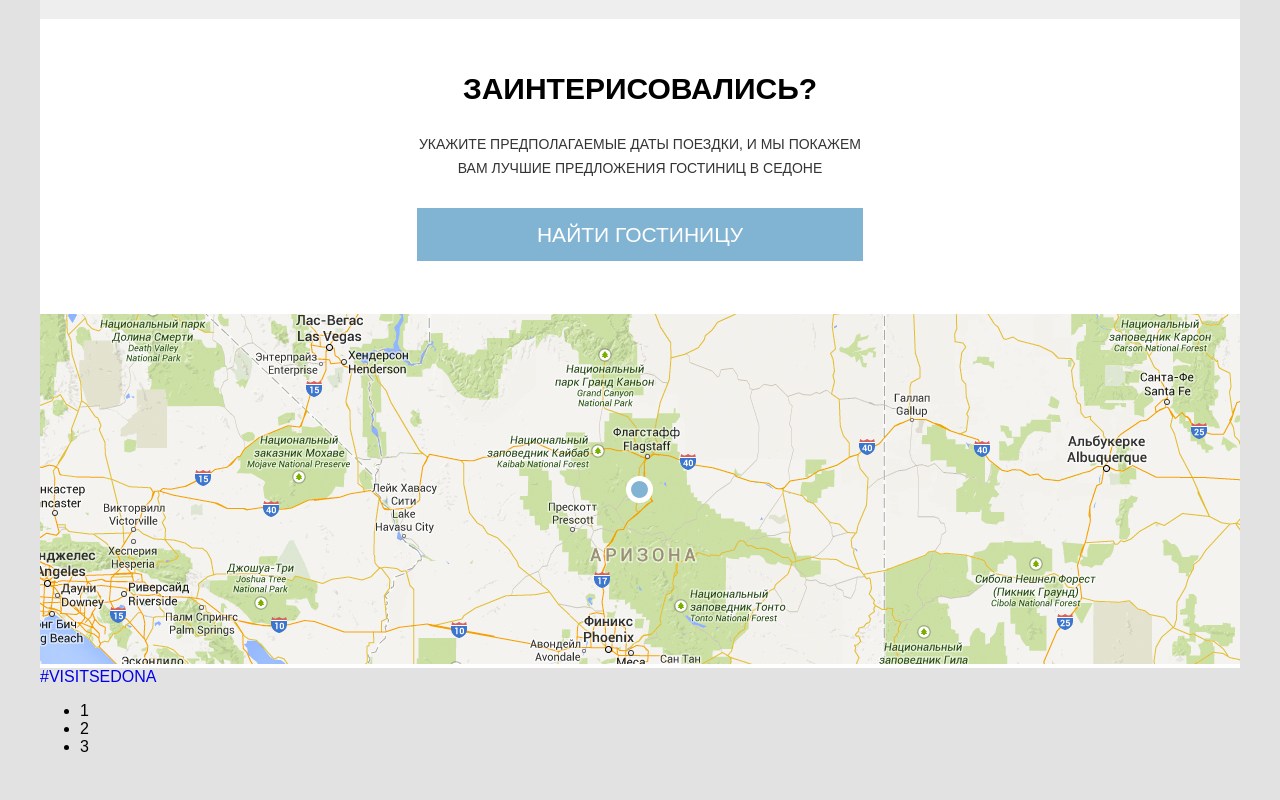
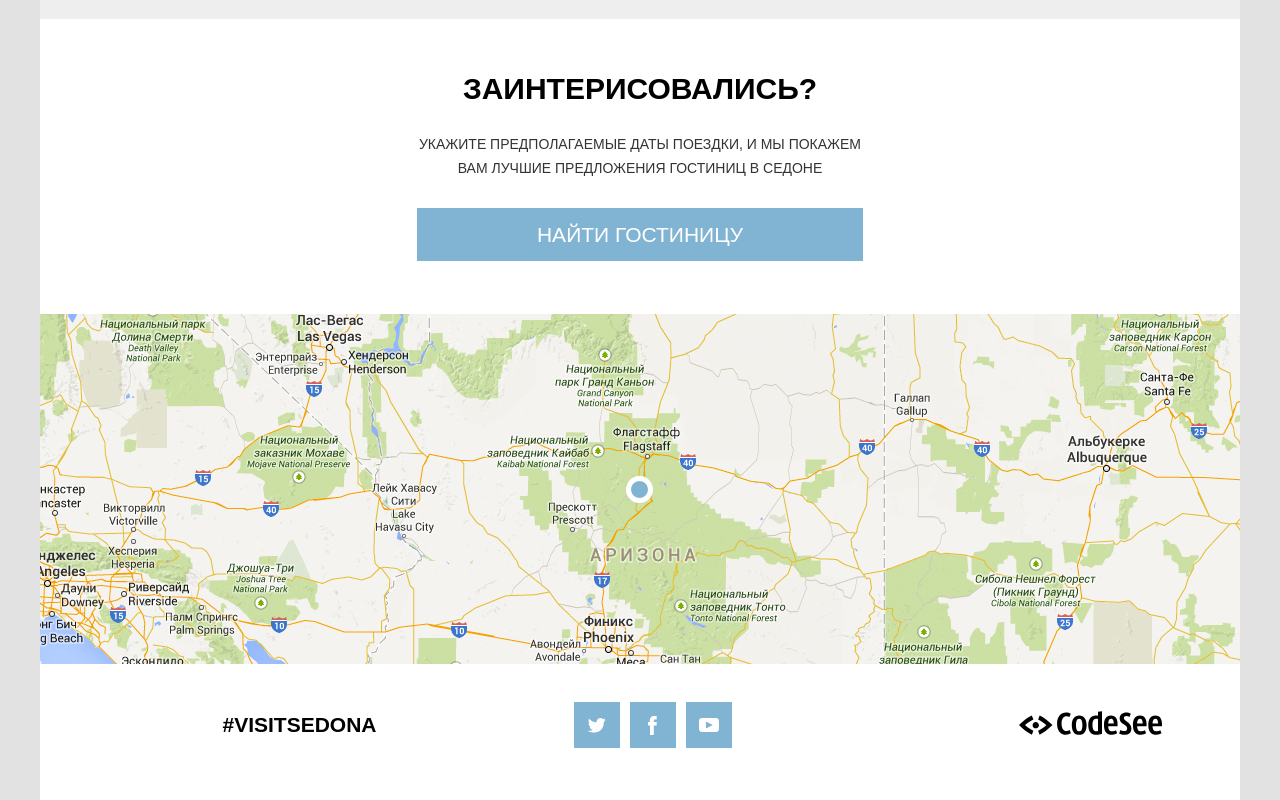
Before and after one commit to ElBoyS/sedona-project, a website: page source/index.html in a window 1280 px wide. Shown: the part 1829-2629 px from the top of the page. Before the commit the page ends 2601 px from the top, so only its background shows below. Drawn offline with nearby package versions, Linux system fonts and the light colour scheme; files that its build step writes are made by us from their sources.

Commit message:
0.1 version site

```diff
--- a/source/index.html
+++ b/source/index.html
@@ -190,14 +190,21 @@
         </div>
       </div>
       <footer class="page-footer">
-        <div class="page-footer__hashtag hashtag"></div>
-        <a href="#" class="hashtag__link">#visitsedona</a>
-        <div class="main-footer__social social"></div>
-        <ul class="social__list">
-          <li class="social__item-icon">1</li>
-          <li class="social__item-icon">2</li>
-          <li class="social__item-icon">3</li>
-        </ul>
+        <div class="page-footer__wrapper">
+          <div class="page-footer__hashtag hashtag">
+            <a href="#" class="hashtag__link">#visitsedona</a>
+          </div>
+          <div class="page-footer__social social">
+            <ul class="social__list">
+              <li class="social__item-icon social__item-icon--twitter"></li>
+              <li class="social__item-icon social__item-icon--facebook"></li>
+              <li class="social__item-icon social__item-icon--youtube"></li>
+            </ul>
+          </div>
+          <div class="page-footer__logo">
+            <img src="./img/codesee.svg" width="143" height="44" alt="" />
+          </div>
+        </div>
       </footer>
     </div>
     <script src="./js/script.js"></script>
--- /dev/null
+++ b/source/less/blocks/hashtag.less
@@ -0,0 +1,9 @@
+.hashtag{
+    font-weight: 700;
+    font-size: 21px;
+    line-height: 26px;
+
+}
+.hashtag a{
+    color: #000000;
+}
--- /dev/null
+++ b/source/less/blocks/page-footer.less
@@ -0,0 +1,24 @@
+.page-footer{
+    background-color: #ffffff;
+}
+.page-footer__wrapper{
+    display: flex;
+    justify-content: space-between;
+    align-items: center;
+    padding-top: 18px;
+    padding-bottom: 36px;
+    text-align: center;
+}
+.page-footer__hashtag{
+    margin-left: 104px;
+    flex-grow: 1;
+}
+.page-footer__social{
+    flex-grow: 1;
+}
+.page-footer__logo{
+    flex-grow: 1;
+}
+.page-footer__logo{
+    margin-left: 130px;
+}
--- /dev/null
+++ b/source/less/blocks/social.less
@@ -0,0 +1,24 @@
+.social__list{
+    list-style: none;
+    display: flex;
+    justify-content: center;
+    gap: 10px;
+    align-items: center;
+}
+.social__item-icon{
+    width: 46px;
+    height: 46px;
+    background-color: @strokeblue;
+    background-repeat: no-repeat;
+    background-position: 50% 50%;
+}
+
+.social__item-icon--twitter{
+    background-image: url('../../img/icon/icon-twitter.svg');
+}
+.social__item-icon--youtube{
+    background-image: url('../../img/icon/icon-youtube.svg');
+}
+.social__item-icon--facebook{
+    background-image: url('../../img/icon/icon-facebook.svg');
+}
--- a/source/less/style.less
+++ b/source/less/style.less
@@ -45,3 +45,15 @@
 //FILE blocks/search-hotel.less
 
 @import './blocks/search-hotel.less';
+
+//FILE blocks/page-footer.less
+
+@import './blocks/page-footer.less';
+
+//FILE blocks/hashtag.less
+
+@import './blocks/hashtag.less';
+
+//FILE blocks/social.less
+
+@import './blocks/social.less';
```
Also changed, not shown: source/img/codesee.svg (added).
